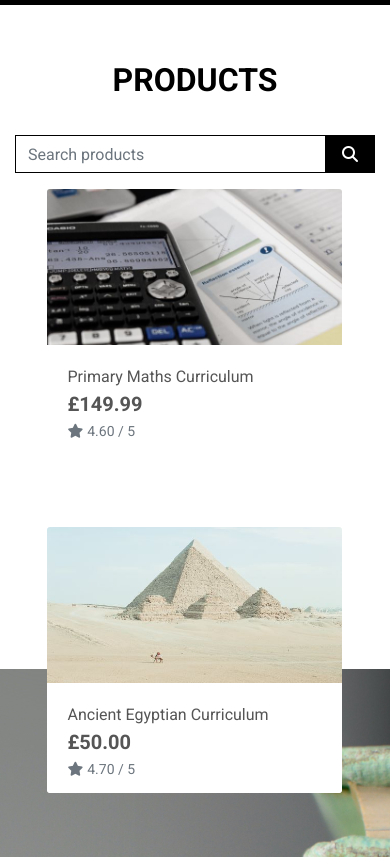
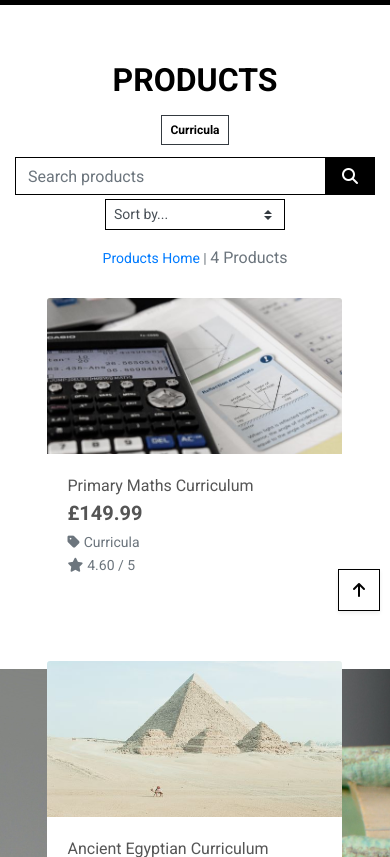
Before and after one commit to Sarah-LB/HomeLearning, a Django app: page /products/?category=curricula in a window 390 px wide. Shown: the part 175-1032 px from the top of the page. Run offline with Django 3.2, Linux system fonts and the light colour scheme; data comes from the database, SQL or seed files in the repository; some libraries are stand-ins or nearby versions; some web fonts are replaced.

Commit message:
Add sorting. Add sorting and product count to products page. Add sorting js and back to top link

```diff
--- a/products/templates/products/products.html
+++ b/products/templates/products/products.html
@@ -15,11 +15,16 @@
         <div class="row">
             <div class="col text-center text-black mt-3">
                 <h2 class="heading-font"><strong>Products</strong></h2>
+                {% for c in current_categories %}
+                <a class="category-badge text-decoration-none" href="{% url 'products' %}?category={{ c.name }}">
+                    <span class="p-2 my-2 badge badge-white text-black rounded-0 border border-dark">{{ c.friendly_name }}</span>
+                </a>
+                {% endfor %}
                 <br>
             </div>
         </div>
         <div class="row">
-            <div class="col-12 col-lg-4 my-auto py-1 pt-lg-0 pb-lg-3">
+            <div class="col-12 col-md-6 my-auto py-1 pt-lg-0 pb-lg-3">
                     <form method="GET" action="{% url 'products' %}">
                     <div class="input-group w-100">
                         <input class="form-control border border-black rounded-0" type="text" name="q" placeholder="Search products">
@@ -33,7 +38,29 @@
                     </div>
                 </form>
             </div>
-
+            <div class="col-12 col-md-3 my-auto order-md-last d-flex justify-content-center justify-content-md-end">
+                <div class="sort-select-wrapper w-50">
+                    <select id="sort-selector" class="custom-select custom-select-sm rounded-0 border border-{% if current_sorting != 'None_None' %}info{% else %}black{% endif %}">
+                        <option value="reset" {% if current_sorting == 'None_None' %}selected{% endif %}>Sort by...</option>
+                        <option value="price_asc" {% if current_sorting == 'price_asc' %}selected{% endif %}>Price (low to high)</option>
+                        <option value="price_desc" {% if current_sorting == 'price_desc' %}selected{% endif %}>Price (high to low)</option>
+                        <option value="rating_asc" {% if current_sorting == 'rating_asc' %}selected{% endif %}>Rating (low to high)</option>
+                        <option value="rating_desc" {% if current_sorting == 'rating_desc' %}selected{% endif %}>Rating (high to low)</option>
+                        <option value="name_asc" {% if current_sorting == 'name_asc' %}selected{% endif %}>Name (A-Z)</option>
+                        <option value="name_desc" {% if current_sorting == 'name_desc' %}selected{% endif %}>Name (Z-A)</option>
+                        <option value="category_asc" {% if current_sorting == 'category_asc' %}selected{% endif %}>Category (A-Z)</option>
+                        <option value="category_desc" {% if current_sorting == 'category_desc' %}selected{% endif %}>Category (Z-A)</option>
+                    </select>
+                </div>
+            </div>
+            <div class="col-12 col-md-3 order-md-first">
+                <p class="text-muted mt-3 text-center text-md-left">
+                    {% if search_term or current_categories or current_sorting != 'None_None' %}
+                        <span class="small"><a href="{% url 'products' %}">Products Home</a> | </span>
+                    {% endif %}
+                    {{ products|length }} Products{% if search_term %} found for <strong>"{{ search_term }}"</strong>{% endif %}
+                </p>
+            </div>
         </div>
         <div class="row">
             <div class="product-container col-10 offset-1">
@@ -58,6 +85,13 @@
                                     <div class="row">
                                         <div class="col">
                                             <p class="lead mb-0 text-left font-weight-bold">£{{ product.price }}</p>
+                                            {% if product.category %}
+                                            <p class="small mt-1 mb-0">
+                                                <a class="text-muted" href="{% url 'products' %}?category={{ product.category.name }}">
+                                                    <i class="fas fa-tag mr-1"></i>{{ product.category.friendly_name }}
+                                                </a>
+                                            </p>
+                                            {% endif %}
                                             {% if product.rating %}
                                                 <small class="text-muted"><i class="fas fa-star mr-1"></i>{{ product.rating }} / 5</small>
                                             {% else %}
@@ -93,4 +127,41 @@
             </div>
         </div>
     </div>
+    <div class="btt-button shadow-sm rounded-0 border border-black my-5">
+        <a class="btt-link d-flex h-100">
+            <i class="fas fa-arrow-up text-black mx-auto my-auto"></i>
+        </a>
+    </div>
 {% endblock %}
+
+{% block postloadjs %}
+    {{ block.super }}
+    <script type="text/javascript">
+		$('.btt-link').click(function(e) {
+			window.scrollTo(0,0)
+		})
+	</script>
+
+    <script type="text/javascript">
+        $('#sort-selector').change(function() {
+            var selector = $(this);
+            var currentUrl = new URL(window.location);
+
+            var selectedVal = selector.val();
+            if(selectedVal != "reset"){
+                var sort = selectedVal.split("_")[0];
+                var direction = selectedVal.split("_")[1];
+
+                currentUrl.searchParams.set("sort", sort);
+                currentUrl.searchParams.set("direction", direction);
+
+                window.location.replace(currentUrl);
+            } else {
+                currentUrl.searchParams.delete("sort");
+                currentUrl.searchParams.delete("direction");
+
+                window.location.replace(currentUrl);
+            }
+        })
+    </script>
+{% endblock %}
--- a/products/views.py
+++ b/products/views.py
@@ -10,8 +10,25 @@ def all_products(request):
     products = Product.objects.all()
     query = None
     categories = None
+    sort = None
+    direction = None
 
     if request.GET:
+
+        if 'sort' in request.GET:
+            sortkey = request.GET['sort']
+            sort = sortkey
+            if sortkey == 'name':
+                sortkey = 'lower_name'
+                products = products.annotate(lower_name=Lower('name'))
+            if sortkey == 'category':
+                sortkey = 'category__name'
+            if 'direction' in request.GET:
+                direction = request.GET['direction']
+                if direction == 'desc':
+                    sortkey = f'-{sortkey}'
+            products = products.order_by(sortkey)
+
         if 'category' in request.GET:
             categories = request.GET['category'].split(',')
             products = products.filter(category__name__in=categories)
@@ -26,10 +43,13 @@ def all_products(request):
             queries = Q(name__icontains=query) | Q(description__icontains=query)
             products = products.filter(queries)
 
+    current_sorting = f'{sort}_{direction}'
+
     context = {
         'products': products,
         'search_term': query,
         'current_categories': categories,
+        'current_sorting': current_sorting,
     }
 
     return render(request, 'products/products.html', context)
--- a/static/css/base.css
+++ b/static/css/base.css
@@ -113,6 +113,23 @@ body {
     object-fit: cover;
 }
 
+a.category-badge > span.badge:hover {
+    background: #212529 !important;
+    color: #fff !important;
+}
+
+.btt-button {
+    height: 42px;
+    width: 42px;
+    position: fixed;
+    bottom: 10px;
+    right: 10px;
+}
+
+.btt-link {
+    cursor: pointer;
+}
+
 
 /*-----------------------------------------------------------Footer*/
 
```
Also changed, not shown: products/templates/products/product_detail.html (+7 -0 lines).
